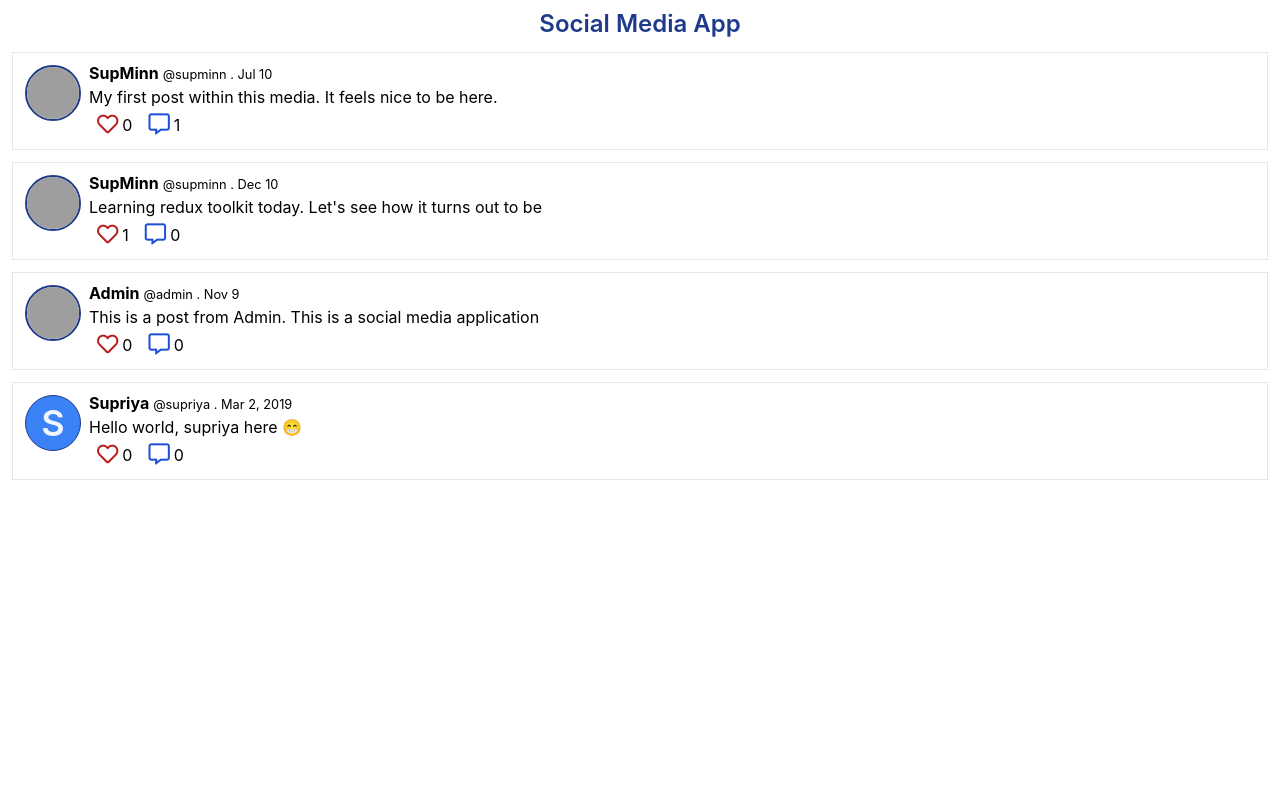
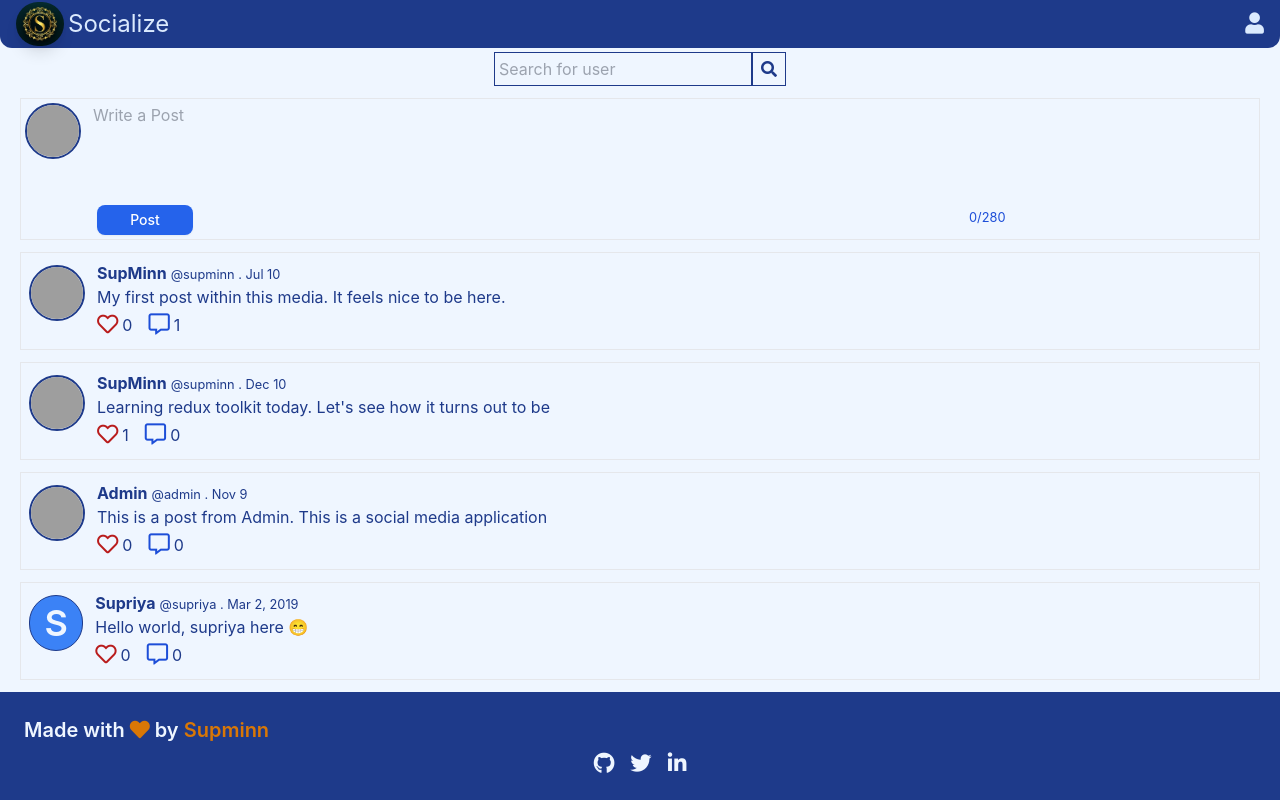
Before and after one commit to Sudhaanshuu/neoG_socialMedia, a React (Create React App) app: page / in a window 1280 px wide. Built offline with nearby package versions, Linux system fonts and the light colour scheme; grey boxes are pictures that could not be loaded.

Commit message:
feat: search users

```diff
--- a/src/App.js
+++ b/src/App.js
@@ -1,21 +1,30 @@
-import React from 'react';
-import { Route, Routes } from 'react-router';
-import { Home } from './Components/Home';
-import { PostDetails } from './features/post/PostDetails';
-import { Followers } from './features/user/Followers';
-import { Following } from './features/user/Following';
-import { UserProfile } from './features/user/UserProfile';
+import React from "react";
+import { Route, Routes } from "react-router";
+import { Home } from "./Components/Home";
+import { Navigation } from "./Components/Navigation";
+import { Footer } from "./Components/Footer";
+import { PostDetails } from "./features/post/PostDetails";
+import { Followers } from "./features/user/Followers";
+import { Following } from "./features/user/Following";
+import { UserProfile } from "./features/user/UserProfile";
+import { SearchUsers } from "./features/user/SearchUsers";
+
 
 function App() {
   return (
-    <div>
-     <Routes>
-       <Route path="/" element={<Home/>}/>
-       <Route path="/:username" element={<UserProfile />}/>
-       <Route path="/:username/following" element={<Following />}/>
-       <Route path="/:username/followers" element={<Followers />}/>
-       <Route path="/:username/post/:postId" element={<PostDetails />}/>
-     </Routes>
+    <div className="bg-blue-50 text-blue-900 min-h-screen">
+      <Navigation />
+      <div className="px-2 min-h-body">
+      <Routes>
+        <Route path="/" element={<Home />} />
+        <Route path="/:username" element={<UserProfile />} />
+        <Route path="/:username/following" element={<Following />} />
+        <Route path="/:username/followers" element={<Followers />} />
+        <Route path="/:username/post/:postId" element={<PostDetails />} />
+        <Route path="/search" element={<SearchUsers />}/>
+      </Routes>
+      </div>
+      <Footer />
     </div>
   );
 }
--- /dev/null
+++ b/src/Components/Footer.jsx
@@ -0,0 +1,33 @@
+export const Footer = () => {
+  return (
+    <footer className="bg-blue-900 p-6">
+      <h3 className="text-blue-50 font-semibold mb-2 text-xl">
+        Made with <i className="fas fa-heart text-yellow-600"></i> by{" "}
+        <span className="text-yellow-600">Supminn</span>
+      </h3>
+      <div className="w-max m-auto">
+        <a
+          className="p-2 text-blue-50"
+          rel="noopener noreferrer"
+          href="https://github.com/supminn"
+        >
+          <i className="fab fa-github fa-lg"></i>
+        </a>
+        <a
+          className="p-2 text-blue-50"
+          rel="noopener noreferrer"
+          href="https://twitter.com/supminn"
+        >
+          <i className="fab fa-twitter fa-lg"></i>
+        </a>
+        <a
+          className="p-2 text-blue-50"
+          rel="noopener noreferrer"
+          href="https://www.linkedin.com/in/supminn"
+        >
+          <i className="fab fa-linkedin-in fa-lg"></i>
+        </a>
+      </div>
+    </footer>
+  );
+};
--- a/src/Components/Home.jsx
+++ b/src/Components/Home.jsx
@@ -1,12 +1,12 @@
+import { CreatePost } from "../features/post/CreatePost";
 import { Posts } from "../features/post/Posts";
+import { SearchBox } from "../features/user/SearchBox";
 
 export const Home = () => {
   return (
     <>
-      <h1 className="m-2 font-semibold text-blue-900 text-2xl text-center">
-        {" "}
-        Social Media App
-      </h1>
+      <SearchBox />
+      <CreatePost />
       <Posts />
     </>
   );
--- /dev/null
+++ b/src/Components/Navigation.jsx
@@ -0,0 +1,27 @@
+import { useSelector } from "react-redux";
+import { useNavigate } from "react-router";
+import { Link } from "react-router-dom";
+import Logo from "../assets/logo.png";
+
+export const Navigation = () => {
+    const navigate = useNavigate();
+    const currentUser = useSelector(state => state.auth);
+
+  return (
+    <nav className="z-10 flex justify-between items-center h-12 sticky top-0 mb-1 p-4 bg-blue-900 rounded-b-xl">
+      <div className="flex justify-center items-center cursor-pointer " onClick={() => navigate("/")}>
+        <img
+          className="h-auto w-12 rounded-full shadow-lg"
+          src={Logo}
+          alt="logo"
+        />
+        <h2 className="font-cursive text-2xl px-1 text-blue-100">
+          Socialize
+        </h2>
+      </div>
+      <Link to={`/${currentUser.username}`}>
+        <i className="fas fa-user fa-lg text-blue-100"></i>
+      </Link>
+    </nav>
+  );
+};
--- /dev/null
+++ b/src/features/post/CreatePost.jsx
@@ -0,0 +1,63 @@
+import { useState } from "react";
+import { useDispatch, useSelector } from "react-redux";
+import { useNavigate } from "react-router";
+import { commentBtn, textImage, userImage } from "../../utils/styles";
+import { postButtonPressed } from "./postSlice";
+
+export const CreatePost = () => {
+  const postDispatch = useDispatch();
+  const currentUser = useSelector((state) => state.auth);
+  const user = useSelector((state) => state.users.users).find(
+    (user) => user._id === currentUser._id
+  );
+  const navigate = useNavigate();
+  const [postData, setPostData] = useState("");
+
+  const addPost = () => {
+    console.log("adding post");
+    postDispatch(postButtonPressed({ desc: postData, user: currentUser._id }));
+    setPostData("");
+  };
+
+  return (
+    <div className="m-3 border border-black-900 flex bg-blue-50">
+      {user.image ? (
+        <img
+          onClick={() => navigate(`/${user.username}`)}
+          className={userImage}
+          src={user.image}
+          alt="userDP"
+        />
+      ) : (
+        <span
+          onClick={() => navigate(`/${user.username}`)}
+          className={textImage}
+        >
+          {user.name.charAt(0)}
+        </span>
+      )}
+      <div className="ml-1 w-9/12 relative">
+        <textarea
+          className="w-full h-24 resize-none p-1 outline-none text-blue-900 bg-blue-50"
+          placeholder="Write a Post"
+          maxLength="280"
+          value={postData}
+          onChange={(e) => setPostData(e.target.value)}
+        ></textarea>
+
+        <button onClick={addPost} className={commentBtn}>
+          Post
+        </button>
+        <small
+          className={`absolute right-3 bottom-3 ${
+            postData.length >= 270
+              ? "text-red-700 font-medium"
+              : "text-blue-700"
+          }`}
+        >
+          {postData.length}/280
+        </small>
+      </div>
+    </div>
+  );
+};
--- a/src/features/post/Post.jsx
+++ b/src/features/post/Post.jsx
@@ -13,7 +13,7 @@ export const Post = ({ post }) => {
   const postedDate = getPostedTime(post.created, new Date());
   const navigate = useNavigate();
   return (
-    <div className="m-3 p-2 border border-black-900 flex">
+    <div className="m-3 px-1 py-2 border border-black-900 flex">
       {user.image ? (
         <img
           onClick={() => navigate(`/${user.username}`)}
@@ -29,7 +29,7 @@ export const Post = ({ post }) => {
           {user.name.charAt(0)}
         </span>
       )}
-      <div className="mx-1">
+      <div className="ml-2 w-full">
         <b
           className="mr-1 hover:underline cursor-pointer"
           onClick={() => navigate(`/${user.username}`)}
@@ -43,9 +43,9 @@ export const Post = ({ post }) => {
           @{user.username} . {postedDate}
         </small>
         <section className="post-data">
-          <p>{post.description}</p>
+          <p className="font-normal">{post.description}</p>
           <div className="my-1">
-            <span className="px-2">
+            <span className="pr-2">
               <i
                 className={`pr-1 cursor-pointer fa-lg ${post.likes.includes(currentUser._id)?"fas":"far"} fa-heart text-red-700 hover:opacity-80`}
                 onClick={() => postDispatch(likeButtonPressed({postId:post._id, user: currentUser._id}))}
--- /dev/null
+++ b/src/features/user/SearchBox.jsx
@@ -0,0 +1,30 @@
+import { useState } from "react";
+import { useNavigate } from "react-router";
+
+export const SearchBox = () => {
+  const [searchText, setSearchText] = useState("");
+  const navigate = useNavigate();
+  const searchForUser = () => {
+    navigate(`/search?user=${searchText}`);
+  };
+  const searchOnEnter = (e) => {
+    if (e.key === "Enter") {
+      searchForUser();
+    }
+  };
+
+  return (
+    <div className="flex justify-center items-center">
+      <input
+        className="border border-blue-900 p-1 bg-blue-50 text-blue-900 font-normal"
+        onKeyDown={searchOnEnter}
+        onChange={(e) => setSearchText(e.target.value)}
+        placeholder="Search for user"
+      />
+      <i
+        onClick={searchForUser}
+        className="fas fa-search border border-blue-900 p-2 cursor-pointer hover:bg-blue-100"
+      ></i>
+    </div>
+  );
+};
--- /dev/null
+++ b/src/features/user/SearchUsers.jsx
@@ -0,0 +1,78 @@
+import { useDispatch, useSelector } from "react-redux";
+import { useLocation } from "react-router";
+import { SearchBox } from "./SearchBox";
+import { textImage, userImage, link } from "../../utils/styles";
+import { toggleFollow } from "./userSlice";
+
+
+export const SearchUsers = () => {
+    const userDispatch = useDispatch();
+    const query = new URLSearchParams(useLocation().search);
+    const searchValue = query.get("user");
+    const currentUser = useSelector((state) => state.auth);
+    let users = useSelector(state => state.users.users).filter(user => user.name.includes(searchValue)|| user.username.includes(searchValue));
+    const textForButton = users.map(user => currentUser._id === user._id
+        ? ""
+        : user.followers.includes(currentUser._id)
+        ? "Following"
+        : "Follow");
+    ;
+    return(
+        <>
+        <SearchBox />
+        {users? users.map((user, idx) => (
+            <div key={user._id} className="m-2 p-1 border border-black-900 relative">
+            <div className="flex justify-start">
+              <section className="flex flex-col justify-center">
+                {user.image ? (
+                  <img
+                    className={userImage}
+                    src={user.image}
+                    alt="userDP"
+                  />
+                ) : (
+                  <span className={textImage}>
+                    {user.name.charAt(0)}
+                  </span>
+                )}
+                <button
+                  onClick={() =>
+                    userDispatch(
+                      toggleFollow({ currentUser: currentUser._id, user: user._id })
+                    )
+                  }
+                  className={`border border-blue-900 font-medium  rounded-xl py-0.5 ${
+                    textForButton[idx] === "Following"
+                      ? "bg-blue-600 text-blue-100 hover:opacity-90"
+                      : textForButton[idx] === "Follow"
+                      ? "text-blue-900 hover:bg-blue-100"
+                      : "hidden"
+                  }`}
+                >
+                  {textForButton[idx]}
+                </button>
+              </section>
+              <section className="mx-3">
+                <h1 className="text-2xl font-bold text-blue-900">{user.name}</h1>
+                <h3 className="font-medium text-blue-500">@{user.username}</h3>
+                <p>{user.bio}</p>
+                {user.link && (
+                  <span>
+                    <i className="fas fa-link text-blue-900"></i>{" "}
+                    <a
+                      className={link}
+                      href={user.link}
+                      target="_blank"
+                      rel="noopener noreferrer"
+                    >
+                      {user.link}
+                    </a>
+                  </span>
+                )}
+              </section>
+            </div>
+          </div>
+        )):<p>No User found</p>}
+        </>
+    )
+}
--- a/src/features/user/UserProfile.jsx
+++ b/src/features/user/UserProfile.jsx
@@ -65,7 +65,7 @@ export const UserProfile = () => {
               {textForButton}
             </button>
           </section>
-          <section className="mx-2">
+          <section className="ml-3">
             <h1 className="text-2xl font-bold text-blue-900">{user.name}</h1>
             <h3 className="font-medium text-blue-500">@{username}</h3>
             <p>{user.bio}</p>
--- a/tailwind.config.js
+++ b/tailwind.config.js
@@ -2,7 +2,11 @@ module.exports = {
   purge: ["./src/**/*.{js,jsx,ts,tsx}", "./public/index.html"],
   darkMode: false, // or 'media' or 'class'
   theme: {
-    extend: {},
+    extend: {
+      minHeight: {
+        body: "77vh",
+      },
+    },
   },
   variants: {
     extend: {},
```
Also changed, not shown: src/features/post/PostDetails.jsx (+12 -6 lines), src/features/post/postSlice.js (+19 -8 lines), src/assets/logo.png (added), 1 other file (tests, documents, lock files or other folders).
